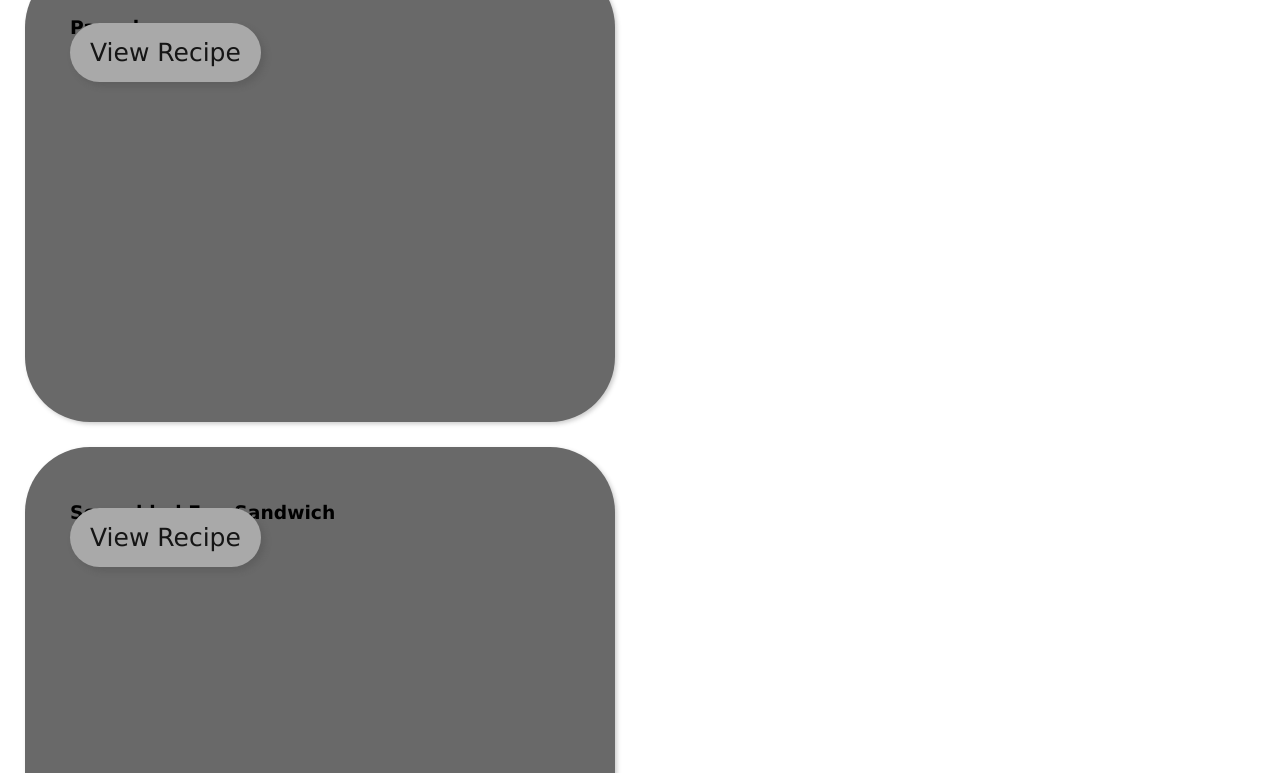
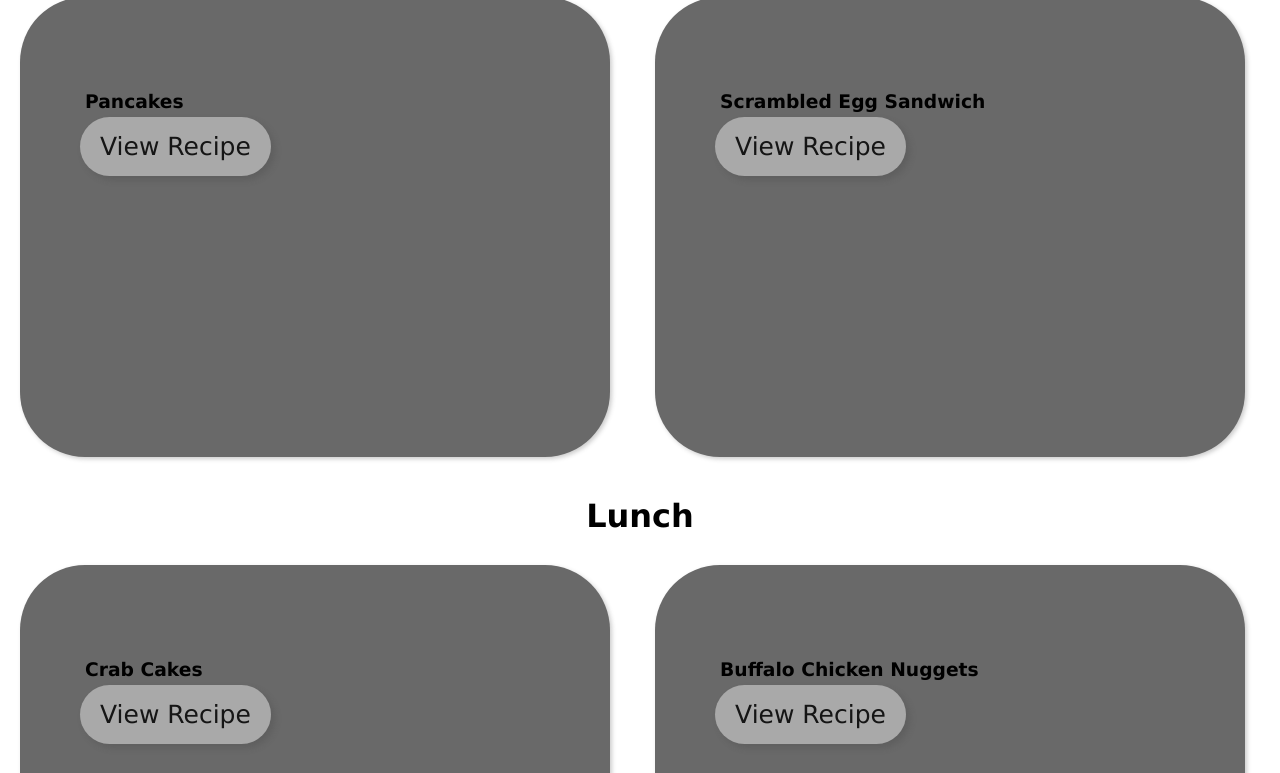
Before and after one commit to coding-pancakes/favorite.foods-recipe.book, a plain HTML site: page entrees.html in a window 1280 px wide. Shown: the part 294-1067 px from the top of the page. Drawn offline with Linux system fonts and the light colour scheme.

Commit message:
fixed alignment and spacing in css.

```diff
--- a/style.css
+++ b/style.css
@@ -17,6 +17,8 @@
         text-align: center;
         font-size: 32px;
         margin-top: 10px;
+        padding-bottom: 30px;
+        padding-top: 30px;
     }
 }
 
@@ -53,6 +55,7 @@
     padding: 15px 20px 15px 20px;
     border-radius: 60px;
     box-shadow: 4px 4px 6px #4444;
+    margin: 15px;
 }
 
 .button:hover {
@@ -67,9 +70,12 @@
     background-color: dimgray;
     box-shadow: 2px 2px 4px #4444;
     border-radius: 65px;
-    display: flex;
-    flex-wrap: wrap;
-    margin: 25px;
+    display: inline-block;
+    justify-content: center;
+    margin: 0px 20px;
+    h3 {
+        margin: 20px;
+    }
 }
 
 /* Image Gallery */
```
